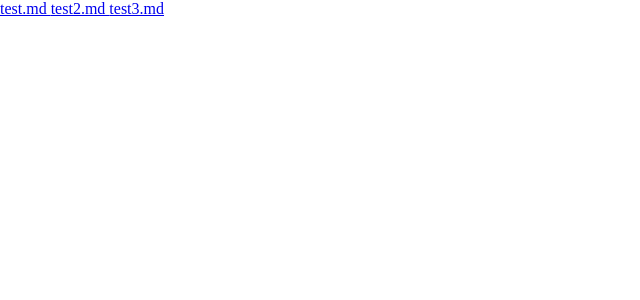
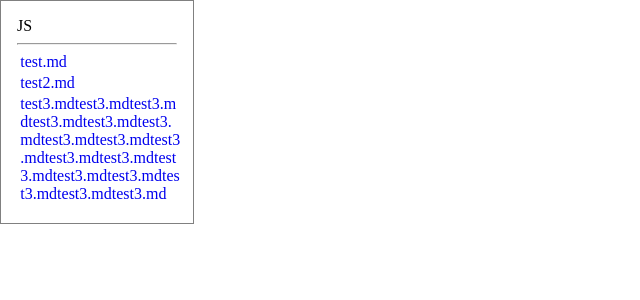
Before and after one commit to DaiQiangReal/StaticBlogSystem-Vue, a Vue app: page / in a window 1280 px wide. Shown: the top 300 px of the page, without its empty margins (0-640 px from the left). Built offline with nearby package versions, Linux system fonts and the light colour scheme.

Commit message:
添加blog列表样式

```diff
--- a/package.json
+++ b/package.json
@@ -9,6 +9,7 @@
   },
   "dependencies": {
     "core-js": "^3.6.5",
+    "less-loader": "^6.1.0",
     "vue": "^2.6.11"
   },
   "devDependencies": {
@@ -33,8 +34,8 @@
       "parser": "babel-eslint"
     },
     "rules": {
-        "no-unused-vars":0,
-        "no-unused-components":0
+      "no-unused-vars": 0,
+      "no-unused-components": 0
     }
   },
   "browserslist": [
--- a/src/components/BlogsList.vue
+++ b/src/components/BlogsList.vue
@@ -1,5 +1,9 @@
 <template>
-  <div>
+  <div id="main">
+      <div>
+          {{classification}}
+      </div>
+      <hr>
       <a v-for="blogName in blogListData" :key="blogName" href="blog.html" target="_blank">
           {{blogName}}
       </a>
@@ -45,5 +49,18 @@ export default {
 </script>
 
 <style lang="less" scoped>
+div[id="main"]{
+    border: 1px solid gray;
+    padding: 1rem;
+    width:10rem;
+    a{
+        display: block;
+        text-decoration-line: none;
+        margin: 0.2em;
 
+        width:100%;
+        word-wrap:break-word;;
+        word-break: normal;
+    }
+}
 </style>>
```
Also changed, not shown: public/blogs/JS/name.txt, 1 other file (tests, documents, lock files or other folders).
